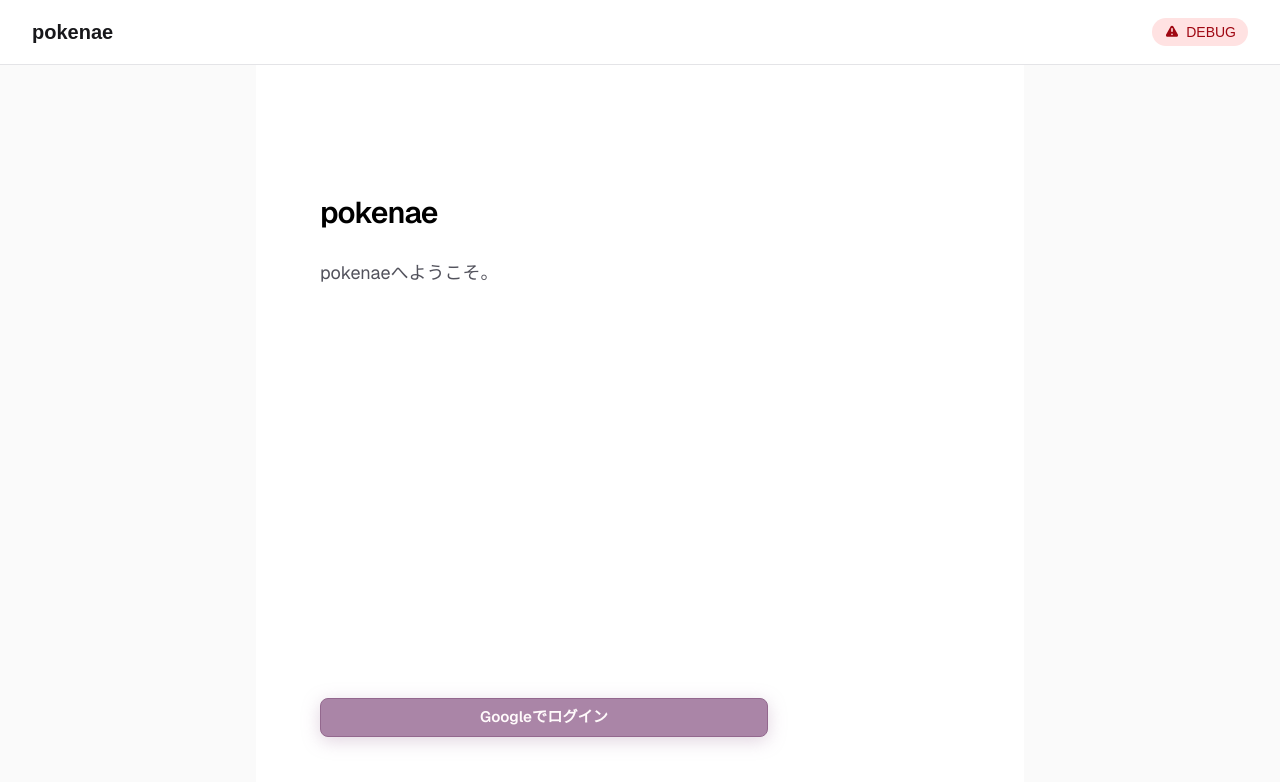
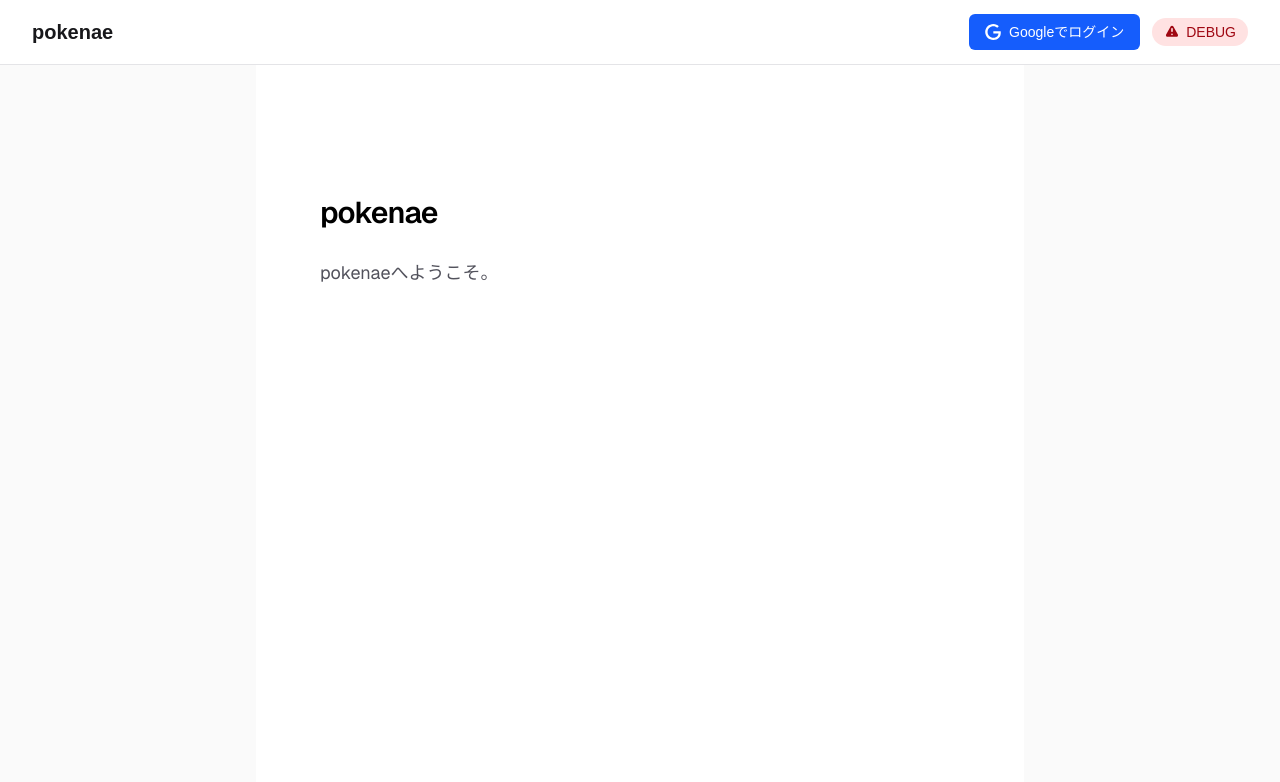
Before and after one commit to p-o-ke-nae/pokenae.Web, a Next.js app: page / in a window 1280 px wide. Shown: the top 782 px of the page. Built offline with nearby package versions, Linux system fonts and the light colour scheme; no server answers.

Commit message:
Move login button to NavigationBar and update AuthBadge to handle both authenticated and unauthenticated states
Co-authored-by: p-o-ke-nae <126060859+p-o-ke-nae@users.noreply.github.com>

```diff
--- a/app/page.tsx
+++ b/app/page.tsx
@@ -2,7 +2,7 @@
 
 import CustomButton from '../components/atoms/CustomButton';
 import { useUserData } from '@/lib/hooks/useUserData';
-import { useSession, signIn } from 'next-auth/react';
+import { useSession } from 'next-auth/react';
 
 export default function Home() {
   const { userData, error, loading, fetchUser } = useUserData();
@@ -10,10 +10,6 @@ export default function Home() {
 
   const handleButtonClick = async () => {
     await fetchUser();
-  };
-
-  const handleSignIn = () => {
-    signIn('google', { callbackUrl: '/' });
   };
 
   return (
@@ -35,17 +31,7 @@ export default function Home() {
         </div>
 
         <div className="flex flex-col gap-4 w-full max-w-md">
-          {/* Google認証ボタン */}
-          {status === 'unauthenticated' && (
-            <CustomButton
-              variant="accent"
-              onClick={handleSignIn}
-            >
-              Googleでログイン
-            </CustomButton>
-          )}
-
-          {/* 既存のAPIテストボタン */}
+          {/* 既存のAPIテストボタン（ログイン時のみ表示） */}
           {status === 'authenticated' && (
             <CustomButton
               variant="accent"
--- a/components/atoms/AuthBadge/index.tsx
+++ b/components/atoms/AuthBadge/index.tsx
@@ -2,28 +2,55 @@
 
 /**
  * AuthBadge - 認証状態バッジコンポーネント
- * ログイン状態に応じてユーザー名とログアウトボタンを表示
+ * ログイン状態に応じてユーザー名とログアウトボタン、または未ログイン時はログインボタンを表示
  */
 
-import { signOut } from 'next-auth/react';
+import { signOut, signIn } from 'next-auth/react';
 
 export interface AuthBadgeProps {
-  userName: string;
+  isAuthenticated: boolean;
+  userName?: string;
   userEmail?: string;
   className?: string;
 }
 
-export default function AuthBadge({ userName, userEmail, className = '' }: AuthBadgeProps) {
+export default function AuthBadge({ isAuthenticated, userName, userEmail, className = '' }: AuthBadgeProps) {
   const handleSignOut = async () => {
     await signOut({ callbackUrl: '/' });
   };
 
+  const handleSignIn = () => {
+    signIn('google', { callbackUrl: '/' });
+  };
+
+  // 未ログイン時：ログインボタンを表示
+  if (!isAuthenticated) {
+    return (
+      <button
+        onClick={handleSignIn}
+        className={`inline-flex items-center px-4 py-2 rounded-md text-sm font-medium text-white bg-blue-600 hover:bg-blue-700 dark:bg-blue-700 dark:hover:bg-blue-600 transition-colors focus:outline-none focus:ring-2 focus:ring-offset-2 focus:ring-blue-500 ${className}`}
+        aria-label="Googleでログイン"
+      >
+        <svg
+          className="w-4 h-4 mr-2"
+          fill="currentColor"
+          viewBox="0 0 24 24"
+          aria-hidden="true"
+        >
+          <path d="M12.48 10.92v3.28h7.84c-.24 1.84-.853 3.187-1.787 4.133-1.147 1.147-2.933 2.4-6.053 2.4-4.827 0-8.6-3.893-8.6-8.72s3.773-8.72 8.6-8.72c2.6 0 4.507 1.027 5.907 2.347l2.307-2.307C18.747 1.44 16.133 0 12.48 0 5.867 0 .307 5.387.307 12s5.56 12 12.173 12c3.573 0 6.267-1.173 8.373-3.36 2.16-2.16 2.84-5.213 2.84-7.667 0-.76-.053-1.467-.173-2.053H12.48z" />
+        </svg>
+        Googleでログイン
+      </button>
+    );
+  }
+
+  // ログイン時：ユーザー情報とログアウトボタンを表示
   return (
     <div className={`flex items-center gap-3 ${className}`}>
       {/* ユーザー情報 */}
       <div className="flex flex-col items-end">
         <span className="text-sm font-medium text-zinc-900 dark:text-white">
-          {userName}
+          {userName || 'ユーザー'}
         </span>
         {userEmail && (
           <span className="text-xs text-zinc-600 dark:text-zinc-400">
--- a/components/organisms/NavigationBar/index.tsx
+++ b/components/organisms/NavigationBar/index.tsx
@@ -3,9 +3,9 @@
 /**
  * NavigationBar - ナビゲーションバーコンポーネント
  * 環境バッジと認証状態を表示
- * - 本番環境かつログイン時: 認証バッジのみ表示
- * - 本番環境かつ未ログイン: 何も表示しない
- * - 開発環境: 環境バッジを表示（ログイン時は認証バッジも表示）
+ * - 本番環境かつログイン時: 認証バッジ（ユーザー情報+ログアウトボタン）のみ表示
+ * - 本番環境かつ未ログイン: 認証バッジ（ログインボタン）のみ表示
+ * - 開発環境: 環境バッジを表示、認証バッジも常に表示
  */
 
 import { useSession } from 'next-auth/react';
@@ -17,6 +17,7 @@ export default function NavigationBar() {
   const { data: session } = useSession();
   const environment = getEnvironment();
   const isProduction = environment === 'production';
+  const isAuthenticated = !!session?.user;
 
   return (
     <nav className="w-full bg-white dark:bg-zinc-900 border-b border-zinc-200 dark:border-zinc-800">
@@ -31,13 +32,12 @@ export default function NavigationBar() {
 
           {/* バッジエリア */}
           <div className="flex items-center gap-3">
-            {/* 認証バッジ（本番環境でログイン時、または開発環境でログイン時） */}
-            {session?.user && (
-              <AuthBadge
-                userName={session.user.name || 'ユーザー'}
-                userEmail={session.user.email || undefined}
-              />
-            )}
+            {/* 認証バッジ（常に表示：ログイン時はユーザー情報、未ログイン時はログインボタン） */}
+            <AuthBadge
+              isAuthenticated={isAuthenticated}
+              userName={session?.user?.name || undefined}
+              userEmail={session?.user?.email || undefined}
+            />
 
             {/* 環境バッジ（開発環境のみ） */}
             {!isProduction && <EnvironmentBadge />}
```
